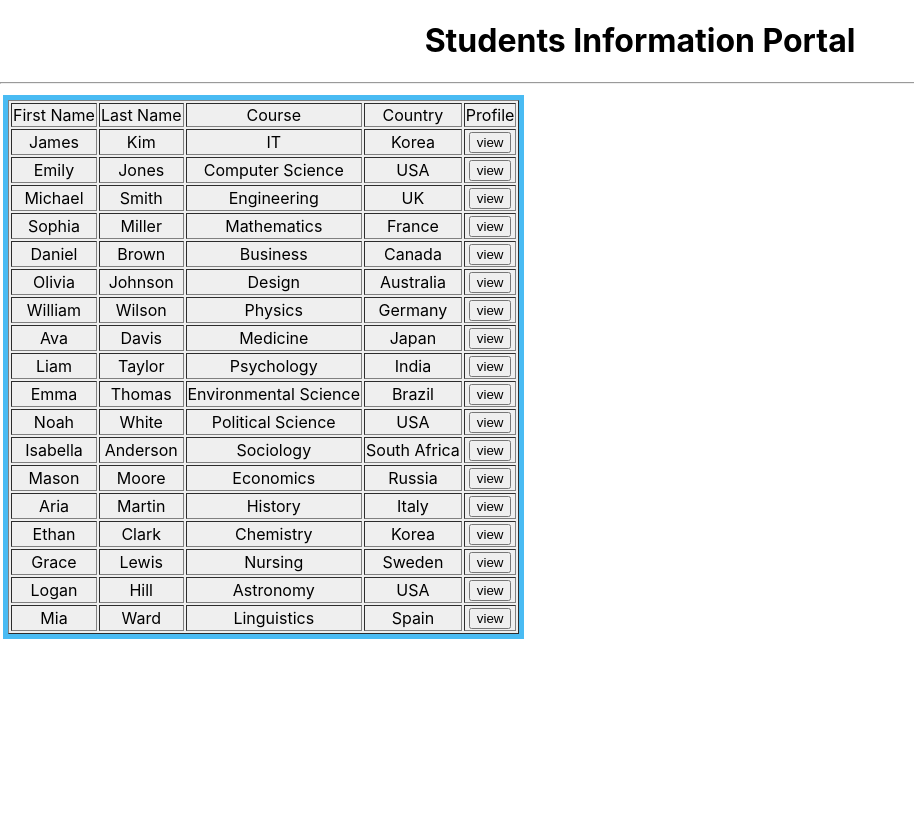
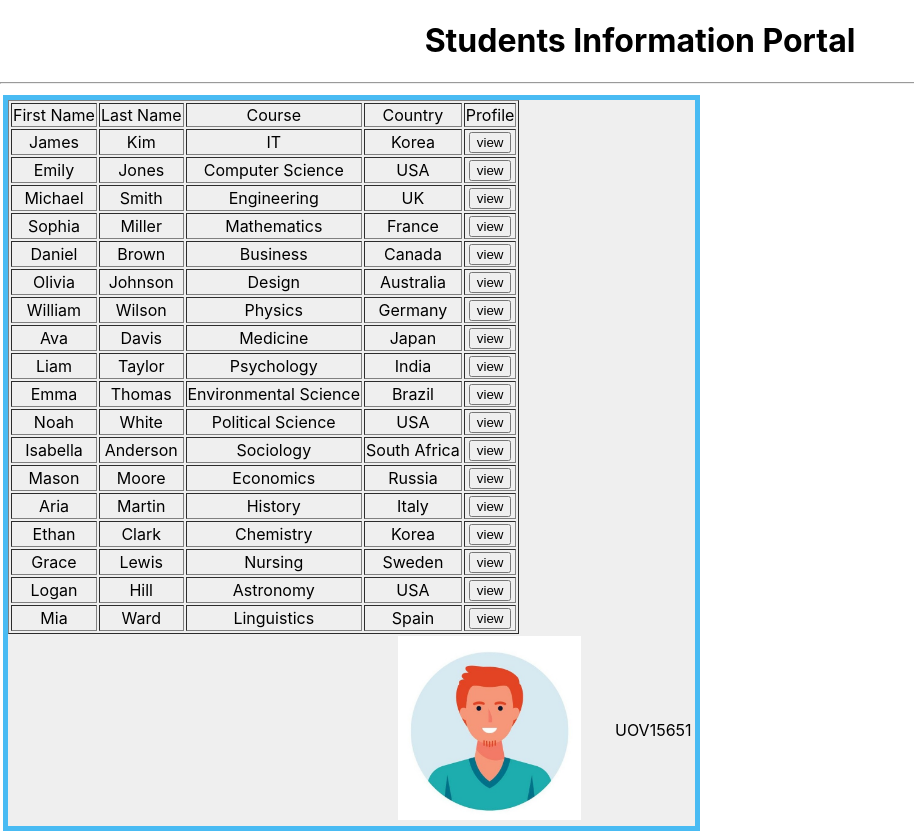
Before and after one commit to lasanga890/student-detail-protal-app, a React (Create React App) app: page / in a window 1280 px wide. Shown: the whole page, without its empty margins (0-914 px from the left). Before the commit the page ends 800 px from the top, so only its background shows below. Built offline with nearby package versions, Linux system fonts and the light colour scheme.

Commit message:
First student detail printed

```diff
--- a/src/App.js
+++ b/src/App.js
@@ -1,4 +1,5 @@
 import "./App.css";
+
 import { students } from "../src/assets/data/studentdb.js";
 import StudentTable from "./components/StudentTable";
 
--- /dev/null
+++ b/src/components/Profile.js
@@ -0,0 +1,18 @@
+import "../assets/css/compo.css";
+
+export default function Profile(props) {
+  return (
+    <>
+      <table>
+        <tr rowSpan={7}>
+          <img
+            className="profile"
+            src={require("../assets/img/1.jpg" )}
+            alt="Profile"
+          />
+          <td>{props.students.studentId}</td>
+        </tr>
+      </table>
+    </>
+  );
+}
--- a/src/components/StudentTable.js
+++ b/src/components/StudentTable.js
@@ -1,6 +1,10 @@
+import { useState } from "react";
 import "../assets/css/compo.css";
+import { students } from "../assets/data/studentdb";
+import Profile from "./Profile";
 
 export default function StudentTable(props) {
+    const [data,setData] = useState(props.students[0])
   return (
     <>
       <div className="outerDiv">
@@ -22,13 +26,13 @@ export default function StudentTable(props) {
                   <td>{student.lastName}</td>
                   <td>{student.course}</td>
                   <td>{student.address.country}</td>
-                <td><button>view</button></td>
+                <td><button onClick={(()=>setData(students))}>view</button></td>
                 </tr>
               ))}
             </tbody>
           </table>
           <div className="rightDiv">
-
+            <Profile students={data} />
           </div>
         </div>
       </div>
```
